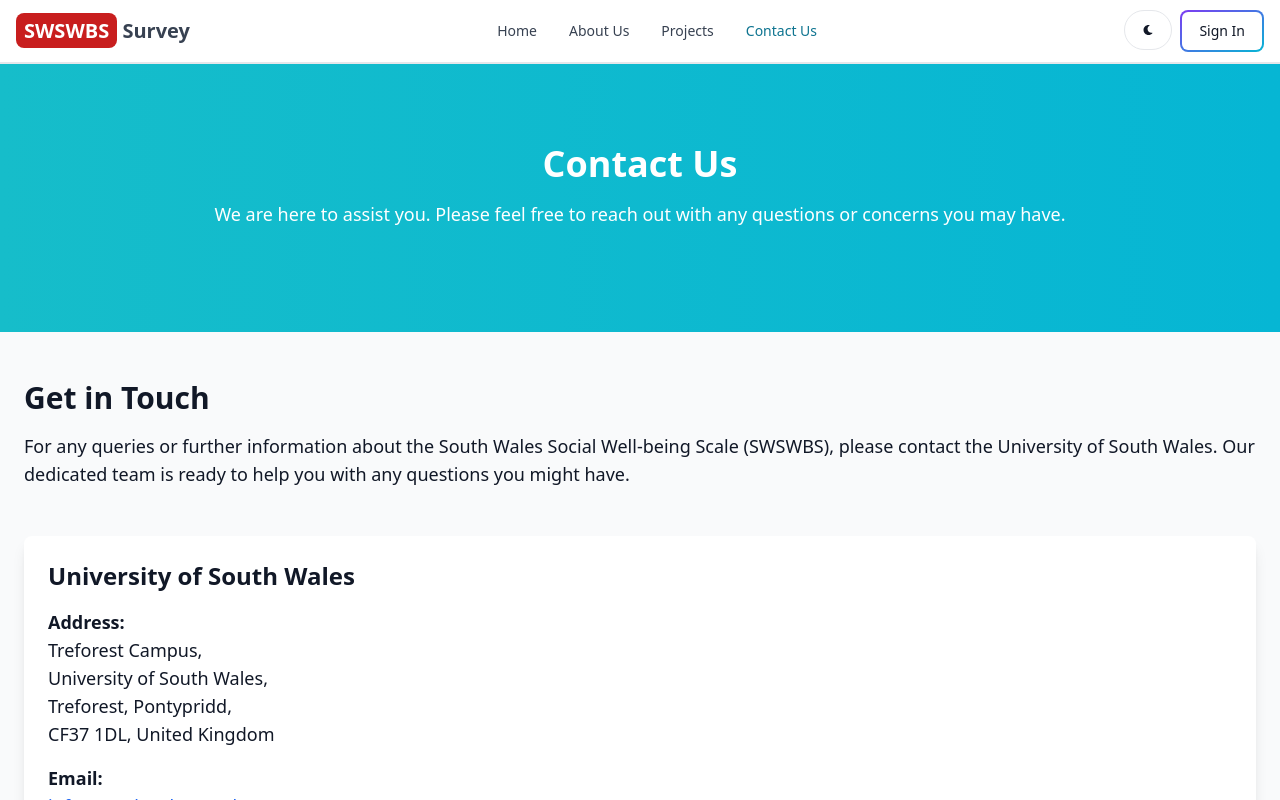
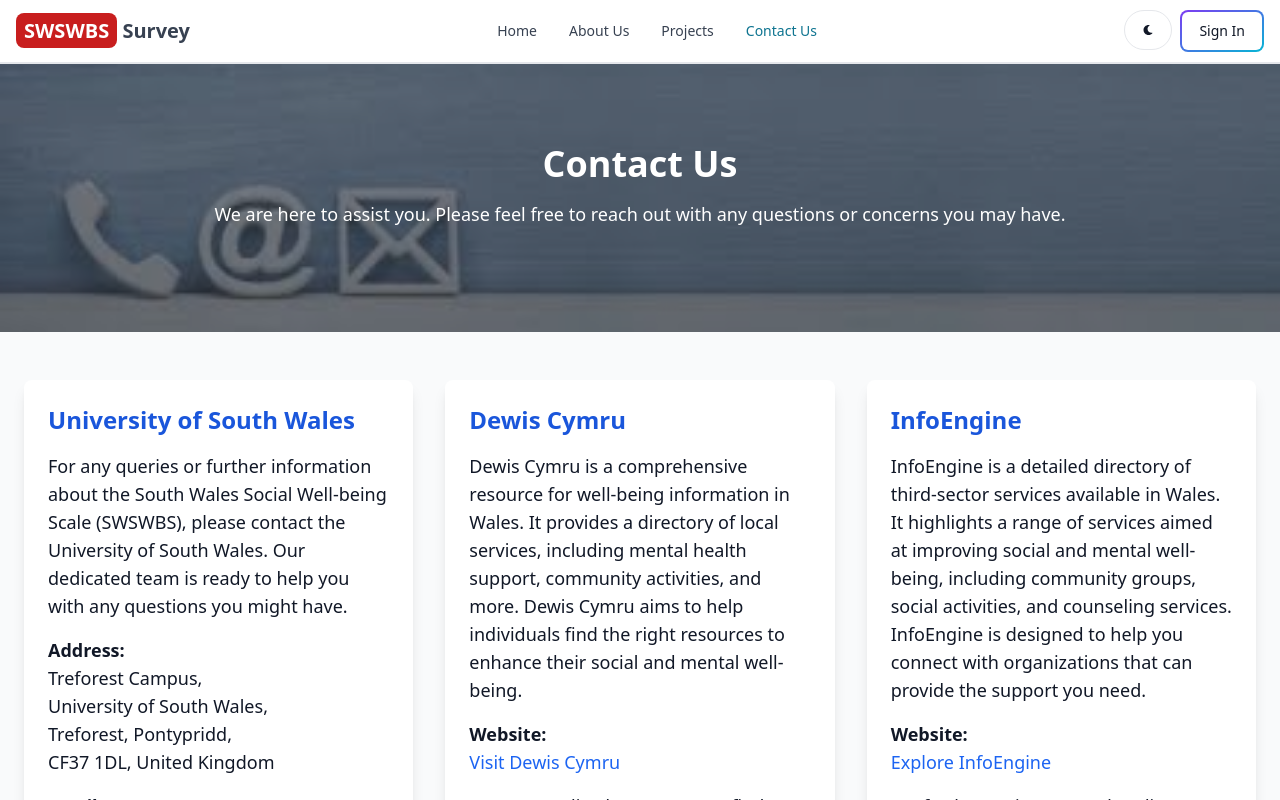
Before and after one commit to rsv13/Survey, a React (Vite) app in the folder client/: page /contactus in a window 1280 px wide. Shown: the top 800 px of the page. Built offline with nearby package versions, Linux system fonts and the light colour scheme; no server answers.

Commit message:
Additional information to display on Contact us page

```diff
--- a/client/src/pages/ContactUs.jsx
+++ b/client/src/pages/ContactUs.jsx
@@ -1,11 +1,16 @@
 import React from 'react';
+import contactUsImage from '../assets/icons/ContactUs.jpeg'; // Import the background image
 
 export default function ContactUs() {
   return (
     <div className='bg-gray-50 dark:bg-gray-900 text-gray-900 dark:text-gray-100'>
-      {/* Hero Section */}
-      <section className='bg-gradient-to-r from-teal-400 to-cyan-500 text-white py-20'>
-        <div className='container mx-auto px-6 text-center'>
+      {/* Hero Section with Background Image */}
+      <section
+        className='relative py-20 text-white bg-cover bg-center'
+        style={{ backgroundImage: `url(${contactUsImage})` }}
+      >
+        <div className='absolute inset-0 bg-black opacity-50'></div>
+        <div className='relative z-10 container mx-auto px-6 text-center'>
           <h1 className='text-4xl font-bold mb-4'>Contact Us</h1>
           <p className='text-lg mb-6'>
             We are here to assist you. Please feel free to reach out with any questions or concerns you may have.
@@ -16,17 +21,17 @@
       {/* Main Content */}
       <main className='py-12'>
         <section className='container mx-auto px-6'>
-          <div className='mb-12'>
-            <h2 className='text-3xl font-semibold mb-4'>Get in Touch</h2>
-            <p className='text-lg mb-6'>
-              For any queries or further information about the South Wales Social Well-being Scale (SWSWBS),
-              please contact the University of South Wales. Our dedicated team is ready to help you with any
-              questions you might have.
+          {/* Contact Details and Support Resources */}
+          <div className='flex flex-wrap -mx-4'>
+            {/* University of South Wales Card */}
+            <div className='w-full md:w-1/3 px-4 mb-6 md:mb-0'>
+              <div className='bg-white dark:bg-gray-800 p-6 rounded-lg shadow-lg'>
+                <h3 className='text-2xl font-semibold mb-4 text-blue-700 dark:text-blue-300'>
+                  University of South Wales
+                </h3>
+                <p className='text-lg mb-4'>
+                  For any queries or further information about the South Wales Social Well-being Scale (SWSWBS), please contact the University of South Wales. Our dedicated team is ready to help you with any questions you might have.
                 </p>
-          </div>
-
-          <div className='bg-white dark:bg-gray-800 p-6 rounded-lg shadow-lg'>
-            <h3 className='text-2xl font-semibold mb-4'>University of South Wales</h3>
                 <p className='text-lg mb-4'>
                   <strong>Address:</strong> <br />
                   Treforest Campus, <br />
@@ -48,6 +53,50 @@
                   For additional support or inquiries, you can also visit the <a href='https://www.wsspr.wales' target='_blank' rel='noopener noreferrer' className='text-blue-600 hover:underline'>Wales School for Social Prescribing Research (WSSPR)</a>.
                 </p>
               </div>
+            </div>
+
+            {/* Dewis Cymru Card */}
+            <div className='w-full md:w-1/3 px-4 mb-6 md:mb-0'>
+              <div className='bg-white dark:bg-gray-800 p-6 rounded-lg shadow-lg'>
+                <h3 className='text-2xl font-semibold mb-4 text-blue-700 dark:text-blue-300'>
+                  Dewis Cymru
+                </h3>
+                <p className='text-lg mb-4'>
+                  Dewis Cymru is a comprehensive resource for well-being information in Wales. It provides a directory of local services, including mental health support, community activities, and more. Dewis Cymru aims to help individuals find the right resources to enhance their social and mental well-being.
+                </p>
+                <p className='text-lg mb-4'>
+                  <strong>Website:</strong> <br />
+                  <a href='https://www.dewis.wales/' target='_blank' rel='noopener noreferrer' className='text-blue-600 hover:underline'>
+                    Visit Dewis Cymru
+                  </a>
+                </p>
+                <p className='text-lg'>
+                  For personalized support or to find services near you, explore Dewis Cymru's extensive directory and connect with local resources.
+                </p>
+              </div>
+            </div>
+
+            {/* InfoEngine Card */}
+            <div className='w-full md:w-1/3 px-4'>
+              <div className='bg-white dark:bg-gray-800 p-6 rounded-lg shadow-lg'>
+                <h3 className='text-2xl font-semibold mb-4 text-blue-700 dark:text-blue-300'>
+                  InfoEngine
+                </h3>
+                <p className='text-lg mb-4'>
+                  InfoEngine is a detailed directory of third-sector services available in Wales. It highlights a range of services aimed at improving social and mental well-being, including community groups, social activities, and counseling services. InfoEngine is designed to help you connect with organizations that can provide the support you need.
+                </p>
+                <p className='text-lg mb-4'>
+                  <strong>Website:</strong> <br />
+                  <a href='https://www.pavs.org.uk/help-for-organisations/infoengine/' target='_blank' rel='noopener noreferrer' className='text-blue-600 hover:underline'>
+                    Explore InfoEngine
+                  </a>
+                </p>
+                <p className='text-lg'>
+                  For further assistance and to discover services that match your needs, visit InfoEngine to access a wealth of resources and support.
+                </p>
+              </div>
+            </div>
+          </div>
         </section>
       </main>
     </div>
```
Lines whose indentation alone changed are shown as unchanged.
